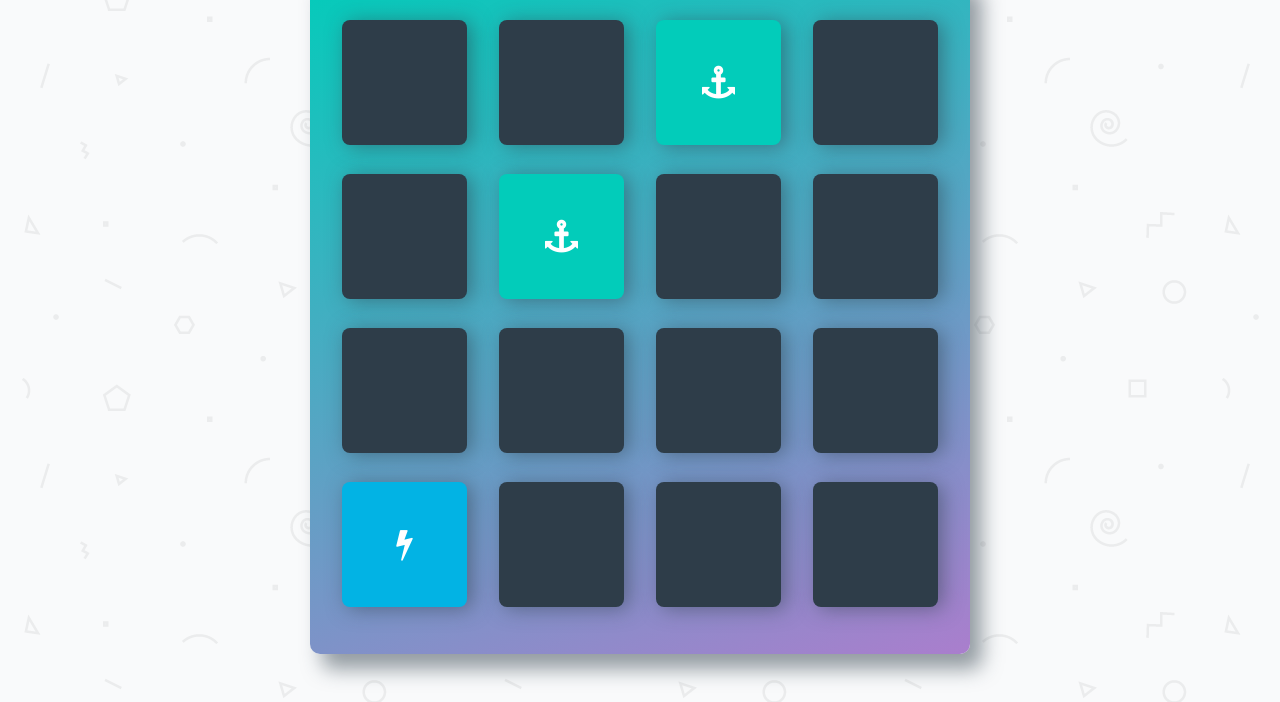
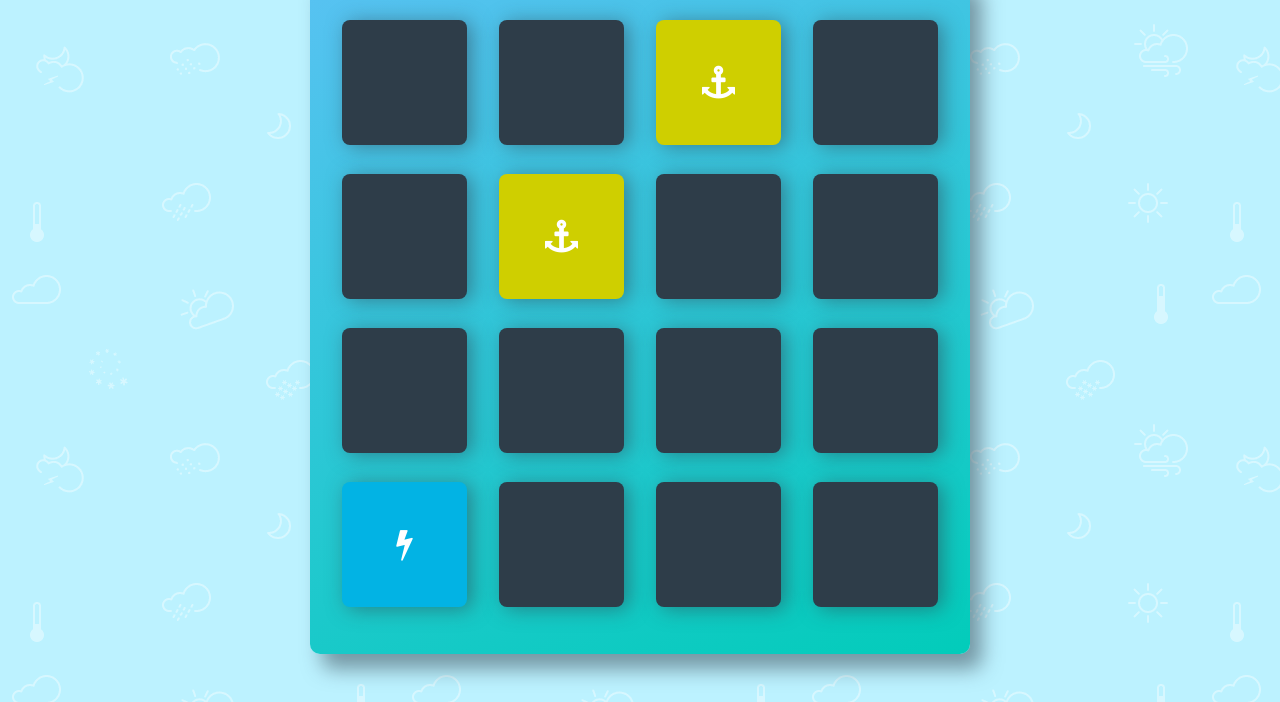
Before and after one commit to 9oimah/Memory-Game, a website: page index.html in a window 1280 px wide. Shown: the part 141-843 px from the top of the page. Drawn offline with Linux system fonts and the light colour scheme; a web font is replaced by a local one.

Commit message:
feat: Basic UI changes

```diff
--- a/css/app.css
+++ b/css/app.css
@@ -17,7 +17,7 @@ body {
 }
 
 body {
-    background: #ffffff url('../img/geometry2.png'); /* Background pattern from Subtle Patterns */
+    background: #ffffff url('../img/weather.png'); /* Background pattern from Subtle Patterns */
     font-family: 'Coda', cursive;
 }
 
@@ -40,7 +40,7 @@ h1 {
 .deck {
     width: 660px;
     min-height: 680px;
-    background: linear-gradient(160deg, #02ccba 0%, #aa7ecd 100%);
+    background: linear-gradient(160deg, #59c2f3 0%, #02ccba 100%);
     padding: 32px;
     border-radius: 10px;
     box-shadow: 12px 15px 20px 0 rgba(46, 61, 73, 0.5);
@@ -77,7 +77,7 @@ h1 {
 
 .deck .card.match {
     cursor: default;
-    background: #02ccba;
+    background: #cfcf00;
     font-size: 33px;
 }
 
--- a/index.html
+++ b/index.html
@@ -2,11 +2,13 @@
 <html lang="en">
 <head>
     <meta charset="utf-8">
+    <meta name="viewport" content="width=device-width, initial-scale=1">
     <title>Matching Game</title>
     <meta name="description" content="">
     <link rel="stylesheet prefetch" href="https://maxcdn.bootstrapcdn.com/font-awesome/4.6.1/css/font-awesome.min.css">
     <link rel="stylesheet prefetch" href="https://fonts.googleapis.com/css?family=Coda">
     <link rel="stylesheet" href="css/app.css">
+    <link rel="shortcut icon" type="image/png" href="img/memory.png"/>
 </head>
 <body>
 
```
Also changed, not shown: package.json (added, +11 -0 lines), .eslintrc.js (added), README.md, img/geometry2.png (deleted), img/memory.png (added), img/weather.png (added).
